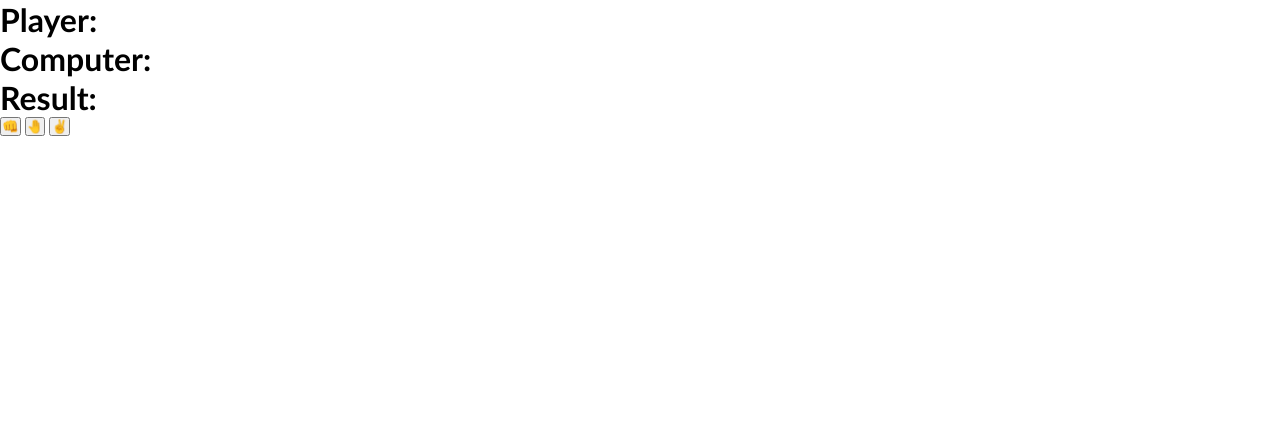
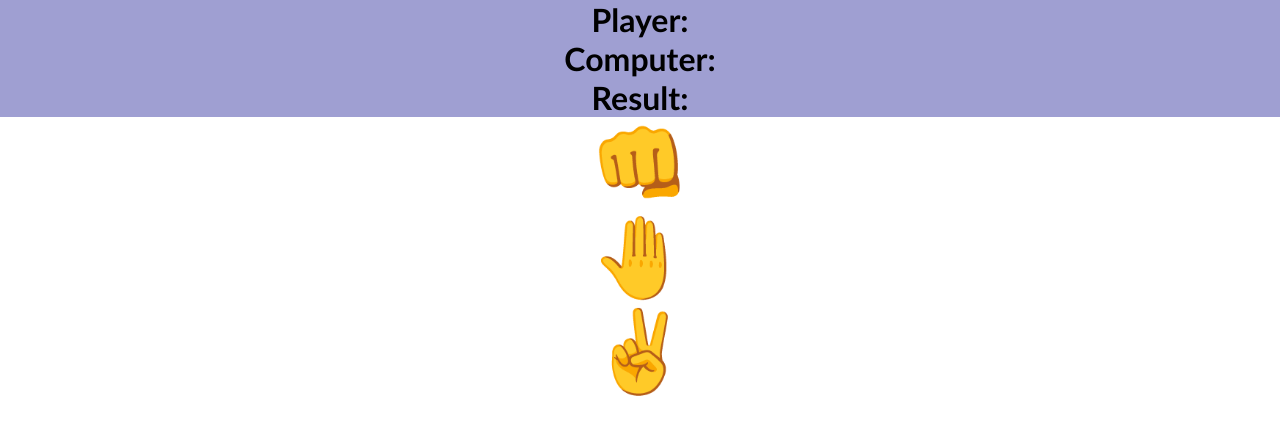
Before and after one commit to Lisbon-TV/45-grupe-js-rock-paper-scissors, a website: page index.html in a window 1280 px wide. Drawn offline with Linux system fonts and the light colour scheme.

Commit message:
CSS update

```diff
--- a/css/main.css
+++ b/css/main.css
@@ -2,10 +2,39 @@ body,
 body * {
     margin: 0;
     padding: 0;
-    vertical-align: top;
+    vertical-align:top;
     box-sizing: border-box;
 }
 
 body {
+    display: flex;
+    flex-direction: column;
+    justify-content: center;
     font-family: 'Gill Sans', 'Gill Sans MT', Calibri, 'Trebuchet MS', sans-serif;
 }
+
+#game {
+    background-color: #9f9fd2;
+    text-align: center;
+}
+
+.btn {
+    display: flex;
+    justify-content: center;
+    border-style: none;
+    background-color: transparent;
+    font-size: 5rem;
+}
+
+.playerText {
+    font-size: 1 rem;
+}
+
+.compText {
+    font-size: 2rem;
+
+}
+
+.rezText {
+    font-size: 3rem;
+}
--- a/index.html
+++ b/index.html
@@ -14,9 +14,11 @@
         <h1  class="text" id="rezText">Result:</h1>
     </div>
 
+
     <button class="btn">👊</button>
     <button class="btn">🤚</button>
     <button class="btn">✌</button>
+
 
     <!--
     <div>
@@ -24,6 +26,6 @@
     </div>
     -->
 
-    <script src="./js/index.js"></script>
+    <script src="./js/index.js" type="module" defer></script>
 </body>
 </html>
```
